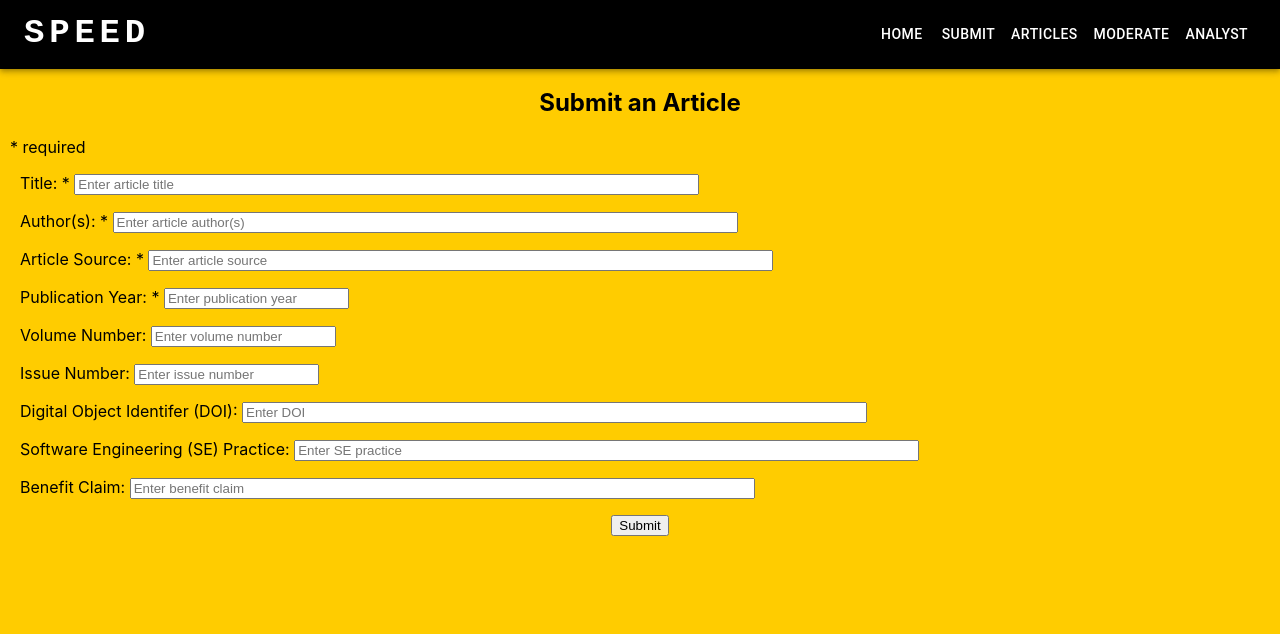
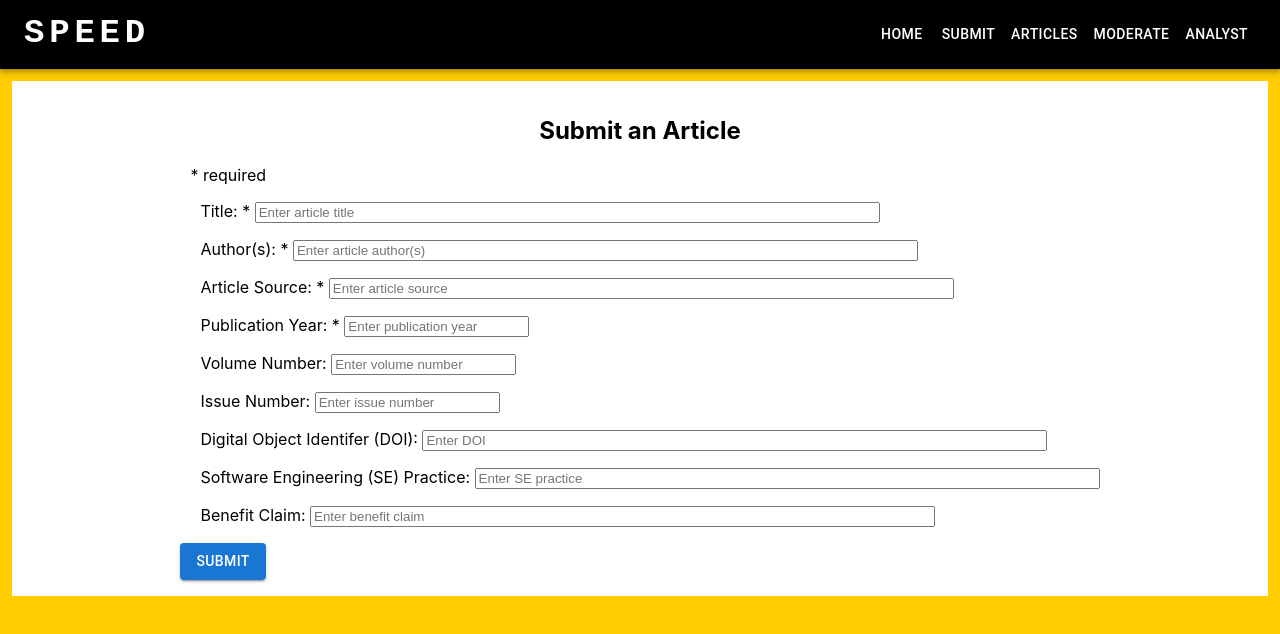
Before and after one commit to Tamati-Rudd/SPEED-Frontend, a React (Create React App) app: page /submit in a window 1280 px wide. Shown: the top 634 px of the page. Built offline with nearby package versions, Linux system fonts and the light colour scheme.

Commit message:
update moderate aritcle
working buttons accepted and rejected

```diff
--- a/src/pages/ModerateArticle.js
+++ b/src/pages/ModerateArticle.js
@@ -4,6 +4,7 @@ import ArticleTable from "../components/Table";
 import { moderatorTableColumns } from "../components/TableColumns";
 import axios from "axios";
 import { deleteArticle, moderateArticle } from "../services/articlesService";
+import { config } from "../Config"
 
 
 const ModerateArticle = () => {
@@ -23,15 +24,16 @@ const ModerateArticle = () => {
   const [isLoading, setIsLoading] = useState(true);
 
   useEffect(() => {
-    axios.get(`http://localhost:4000/moderate/moderateArticles`).then((res) => {
+    axios.get(`${config.expressUrls.MODERATE_VIEW_ARTICLE}`).then((res) => {
       setArticles(res.data);
       setIsLoading(false);
     })
-    .catch((err) => {
-      console.error(err);
-      alert("database is not connected");
-      setIsLoading(true);
-    });
+    //WIP: catching database errors but not needed
+    // .catch((err) => {
+    //   console.error(err);
+    //   alert("database is not connected");
+    //   setIsLoading(true);
+    // });
   }, []);
 
   /*
--- a/src/pages/SubmitArticle.js
+++ b/src/pages/SubmitArticle.js
@@ -3,6 +3,8 @@ import FormInput from '../components/FormInput';
 import { FormQuestions } from '../components/FormQuestions';
 import { submitArticle } from '../Express';
 
+
+import { Box, Button } from "@mui/material";
 /**
  * This page handles the entry and submission of article details
  * @returns page components
@@ -34,16 +36,32 @@ export default function SubmitArticle() {
     }
 
     return (
+
+        <Box
+        sx={{
+            bgcolor: "#fff",
+            margin: "12px",
+            padding: "16px",
+            display: "flex",
+            flexDirection: "column",
+            alignItems: "center",
+        }}
+    >
+        <Box>
+
         <div>
             <h2>Submit an Article</h2>
             <p>* required</p>
             <form>
                 {FormQuestions ? FormQuestions.map((question, key) => (
                     <FormInput question={question} key={key} />
-                )) : <h4>Failed to load form questions</h4>}
+                    )) : <h4>Failed to load form questions</h4>}
             </form>
-            <button className="submitButton" onClick={onClickSubmit}>Submit</button>
+            <Button className="submitButton" variant="contained" onClick={onClickSubmit}>Submit</Button>
             <br />
         </div>
+
+        </Box>
+        </Box>
     )
 }
--- a/src/services/articlesService.js
+++ b/src/services/articlesService.js
@@ -10,8 +10,8 @@ export const getArticle = async () => {
 };
 
 export const moderateArticle = async (id) => {
-  return axios.put(
-    `${config.expressUrls.REJECT_ARTICLE}/${id}`
+  return axios.get(
+    `${config.expressUrls.ACCEPT_ARTICLE}/${id}`
   );
 };
 
```
